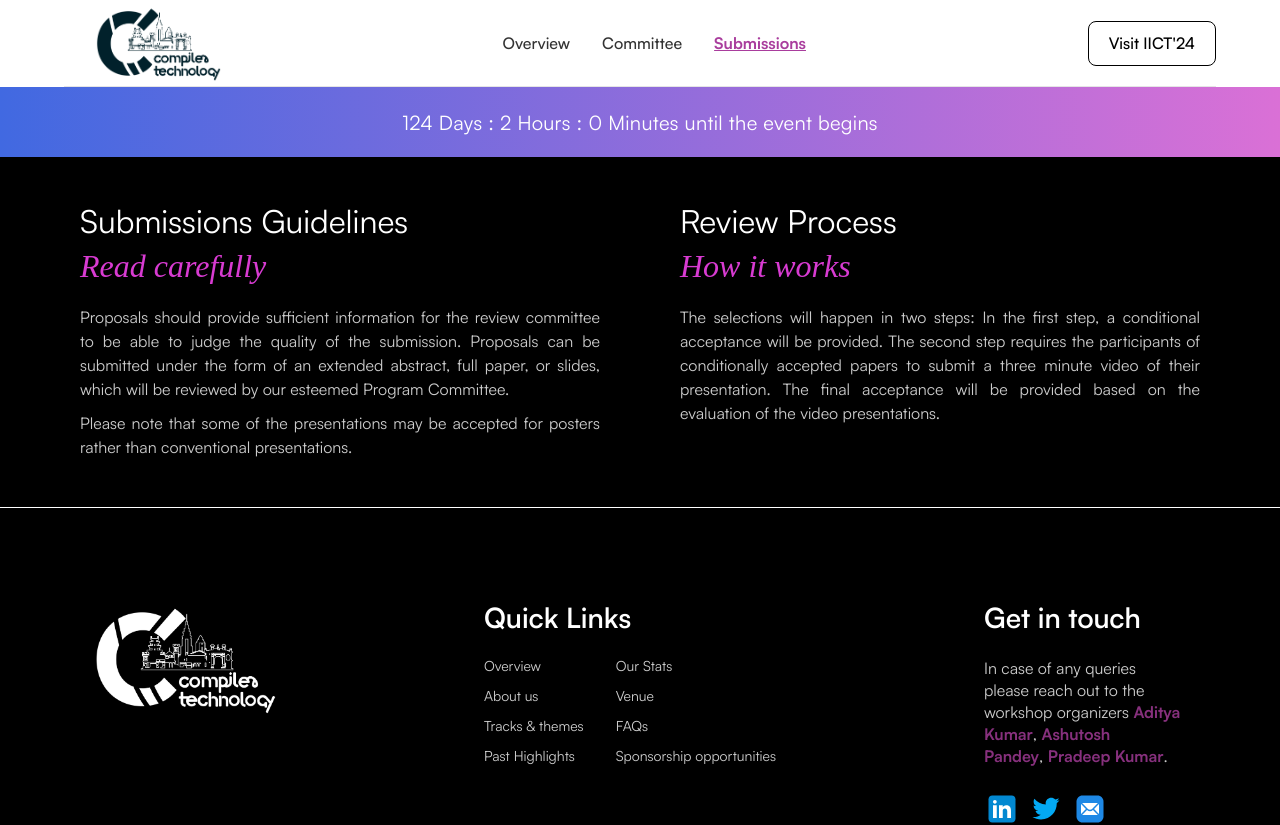
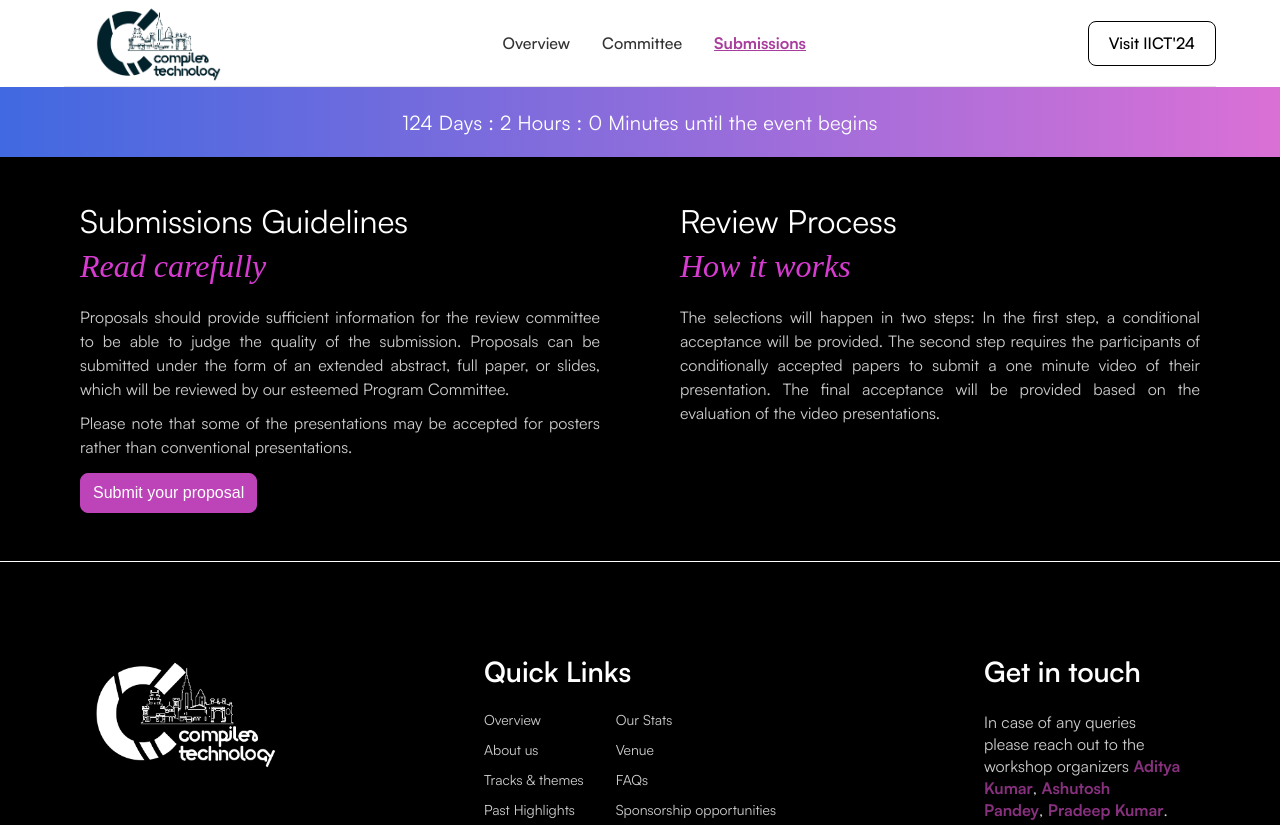
Before and after one commit to compilertech/compilertech-fe, a React (Vite) app: page /submissions in a window 1280 px wide. Shown: the top 825 px of the page. Built offline with nearby package versions, Linux system fonts and the light colour scheme.

Commit message:
Updated submission page info and added submit easy chaair link

```diff
--- a/src/components/2025Page/SubmissionsPage.tsx
+++ b/src/components/2025Page/SubmissionsPage.tsx
@@ -19,10 +19,20 @@ export default function SubmissionsPage() {
             full paper, or slides, which will be reviewed by our esteemed
             Program Committee.
           </Description>
-          <Description>
+          <Description style={{ marginBottom: "14px" }}>
             Please note that some of the presentations may be accepted for
             posters rather than conventional presentations.
           </Description>
+          <SubmitButton
+            onClick={() => {
+              window.open(
+                "https://easychair.org/conferences?conf=compilertech2025",
+                "_blank"
+              );
+            }}
+          >
+            Submit your proposal
+          </SubmitButton>
         </div>
       </SectionWrapper>
       <SectionWrapper>
@@ -34,7 +44,7 @@ export default function SubmissionsPage() {
           <Description>
             The selections will happen in two steps: In the first step, a
             conditional acceptance will be provided. The second step requires
-            the participants of conditionally accepted papers to submit a three
+            the participants of conditionally accepted papers to submit a one
             minute video of their presentation. The final acceptance will be
             provided based on the evaluation of the video presentations.
           </Description>
@@ -130,3 +140,18 @@ const Description = styled.p`
   text-align: justify;
   color: rgba(255, 255, 255, 0.8);
 `;
+const SubmitButton = styled.button`
+  background: rgb(189, 67, 185);
+  border: 1px solid rgb(189, 67, 185);
+  color: white;
+  font-size: 1rem;
+  cursor: pointer;
+  transition: background-color 0.2s ease;
+  border-radius: 8px;
+  padding: 10px 12px;
+  gap: 12px;
+
+  &:hover {
+    background-color: rgba(255, 255, 255, 0.1);
+  }
+`;
```
